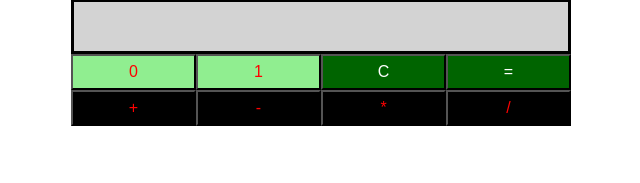
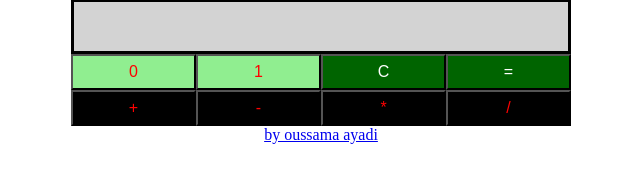
Before and after one commit to ayadi1/Binary-Calculator-html-css-javascript, a plain HTML site: page index.html in a window 1280 px wide. Shown: the part 201-384 px from the top of the page, without its empty margins (319-959 px from the left). Drawn offline with Linux system fonts and the light colour scheme.

Commit message:
add footer

```diff
--- a/css/binaryCalculator.css
+++ b/css/binaryCalculator.css
@@ -36,3 +36,7 @@ button{
     color: red;
     background-color: #000000;
 }
+
+footer{
+    text-align: center;
+}
--- a/index.html
+++ b/index.html
@@ -20,6 +20,7 @@
         <button id="btnDiv">/</button>
       </div>
     </main>
+    <footer><a href="https://www.linkedin.com/in/oussama-ayadi1/">by oussama ayadi</a></footer>
     <script src="js/binaryCalculator.js" type="text/javascript"></script>
   </body>
 </html>
```
